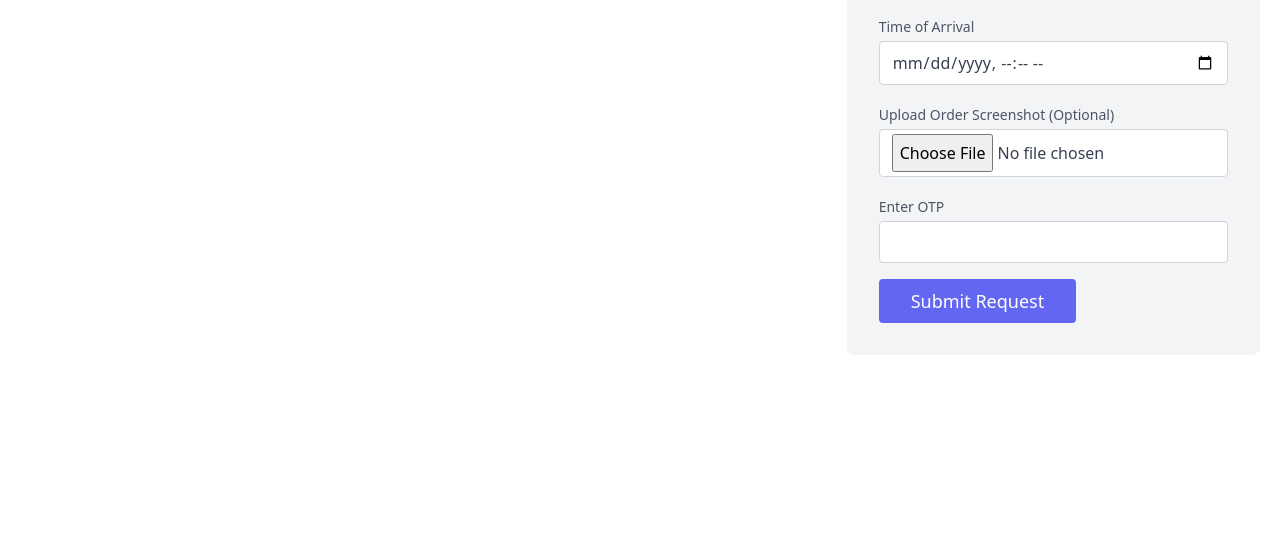
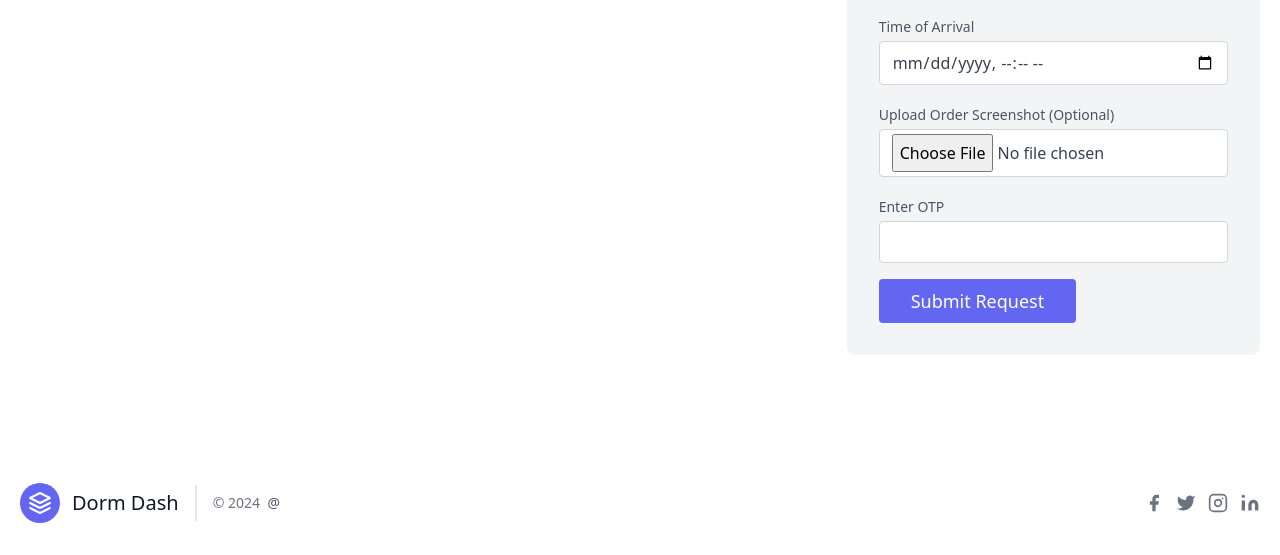
Before and after one commit to gp24ecb1a11/request, a plain HTML site: page index.html in a window 1280 px wide. Shown: the part 665-1220 px from the top of the page. Before the commit the page ends 1116 px from the top, so only its background shows below. Drawn offline with nearby package versions, Linux system fonts and the light colour scheme.

Commit message:
Update index.html

```diff
--- a/index.html
+++ b/index.html
@@ -108,5 +108,43 @@
             </div>
         </div>
     </section>
+    <!--footer-->
+    <footer class="text-gray-600 body-font">
+    <div class="container px-5 py-8 mx-auto flex items-center sm:flex-row flex-col">
+      <a class="flex title-font font-medium items-center md:justify-start justify-center text-gray-900">
+        <svg xmlns="http://www.w3.org/2000/svg" fill="none" stroke="currentColor" stroke-linecap="round" stroke-linejoin="round" stroke-width="2" class="w-10 h-10 text-white p-2 bg-indigo-500 rounded-full" viewBox="0 0 24 24">
+          <path d="M12 2L2 7l10 5 10-5-10-5zM2 17l10 5 10-5M2 12l10 5 10-5"></path>
+        </svg>
+        <span class="ml-3 text-xl">Dorm Dash</span>
+      </a>
+      <p class="text-sm text-gray-500 sm:ml-4 sm:pl-4 sm:border-l-2 sm:border-gray-200 sm:py-2 sm:mt-0 mt-4">© 2024
+        <a href="https://twitter.com/knyttneve" class="text-gray-600 ml-1" rel="noopener noreferrer" target="_blank">@</a>
+      </p>
+      <span class="inline-flex sm:ml-auto sm:mt-0 mt-4 justify-center sm:justify-start">
+        <a class="text-gray-500">
+          <svg fill="currentColor" stroke-linecap="round" stroke-linejoin="round" stroke-width="2" class="w-5 h-5" viewBox="0 0 24 24">
+            <path d="M18 2h-3a5 5 0 00-5 5v3H7v4h3v8h4v-8h3l1-4h-4V7a1 1 0 011-1h3z"></path>
+          </svg>
+        </a>
+        <a class="ml-3 text-gray-500">
+          <svg fill="currentColor" stroke-linecap="round" stroke-linejoin="round" stroke-width="2" class="w-5 h-5" viewBox="0 0 24 24">
+            <path d="M23 3a10.9 10.9 0 01-3.14 1.53 4.48 4.48 0 00-7.86 3v1A10.66 10.66 0 013 4s-4 9 5 13a11.64 11.64 0 01-7 2c9 5 20 0 20-11.5a4.5 4.5 0 00-.08-.83A7.72 7.72 0 0023 3z"></path>
+          </svg>
+        </a>
+        <a class="ml-3 text-gray-500">
+          <svg fill="none" stroke="currentColor" stroke-linecap="round" stroke-linejoin="round" stroke-width="2" class="w-5 h-5" viewBox="0 0 24 24">
+            <rect width="20" height="20" x="2" y="2" rx="5" ry="5"></rect>
+            <path d="M16 11.37A4 4 0 1112.63 8 4 4 0 0116 11.37zm1.5-4.87h.01"></path>
+          </svg>
+        </a>
+        <a class="ml-3 text-gray-500">
+          <svg fill="currentColor" stroke="currentColor" stroke-linecap="round" stroke-linejoin="round" stroke-width="0" class="w-5 h-5" viewBox="0 0 24 24">
+            <path stroke="none" d="M16 8a6 6 0 016 6v7h-4v-7a2 2 0 00-2-2 2 2 0 00-2 2v7h-4v-7a6 6 0 016-6zM2 9h4v12H2z"></path>
+            <circle cx="4" cy="4" r="2" stroke="none"></circle>
+          </svg>
+        </a>
+      </span>
+    </div>
+  </footer>
 </body>
 </html>
```
